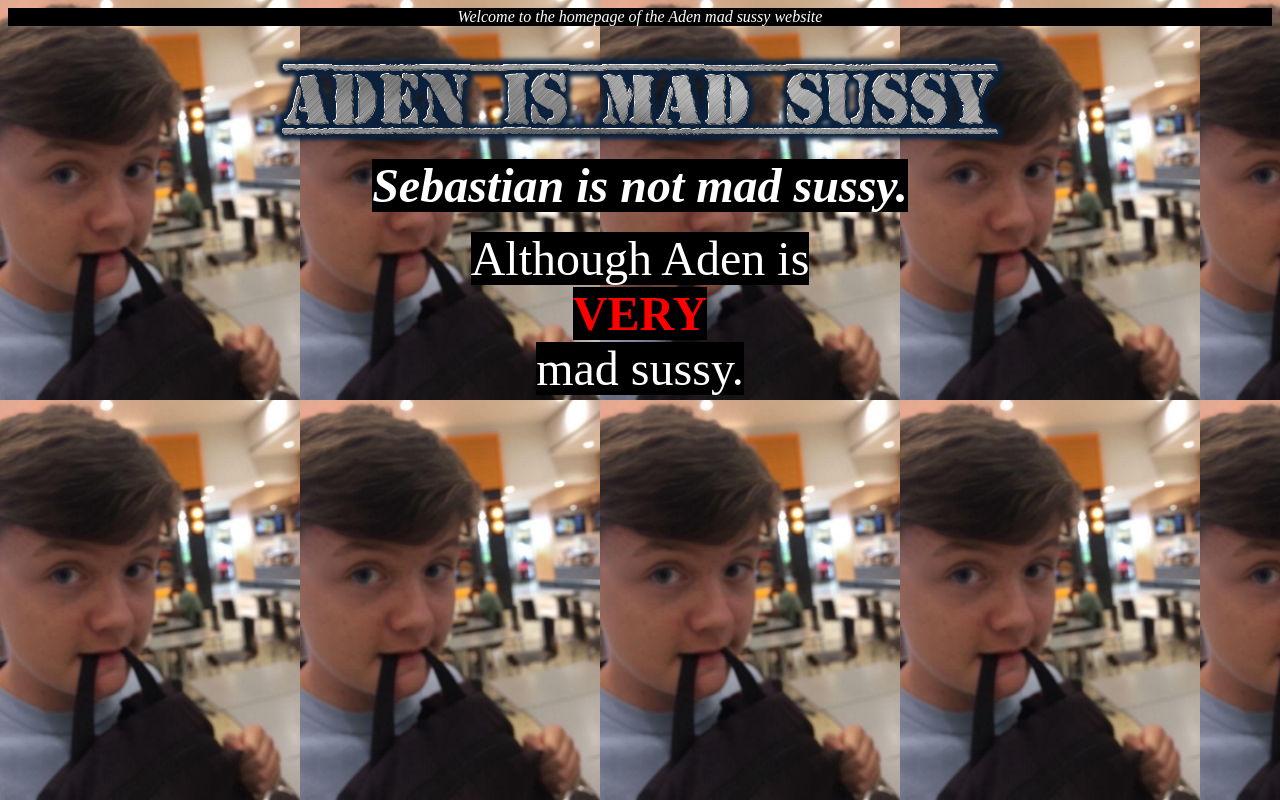
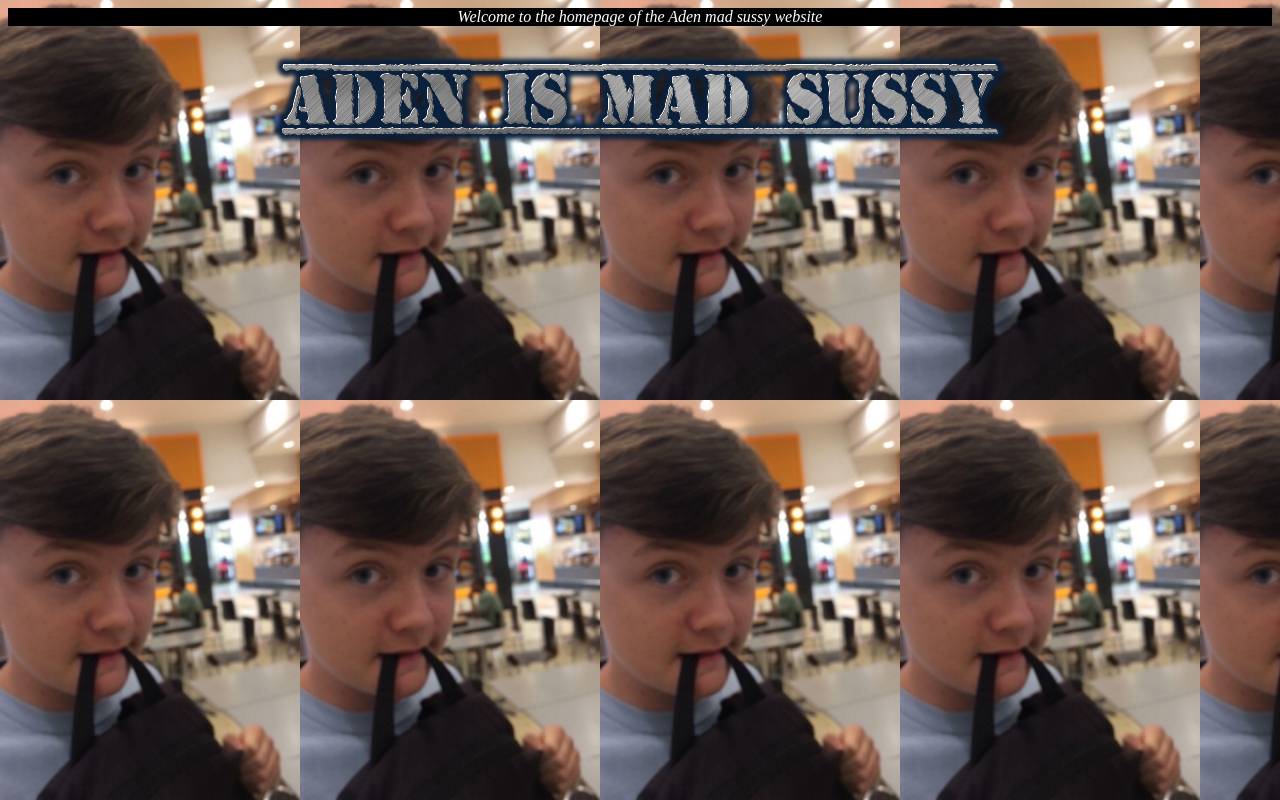
Before and after one commit to sebtheman/aden-is-mad-sussy, a plain HTML site: page docs/index.html in a window 1280 px wide. Drawn offline with Linux system fonts and the light colour scheme; no server answers.

Commit message:
get rid of unneccesary code

```diff
--- a/docs/index.html
+++ b/docs/index.html
@@ -57,12 +57,6 @@
               color: white;
               background-color: black;
             }
-            .adenmadsussy {
-
-            }
-            .adenmadsussylines {
-
-            }
         </style>
     </header>
     <body>
@@ -72,11 +66,6 @@
         </div>
         <br>
         <center><img src="https://github.com/sebtheman/aden-is-mad-sussy/raw/master/docs/adenmadsussy.png"</center>
-        <div class="notmadsussy">
-        <center><i><font size="+22" style="color:white;background-color:black";><b>Sebastian is not mad sussy.</b></font></i></center>
-        </div>
-        <br>
-        <center><font size="+10" style="color:white;background-color:black"> Although Aden is</font></center><center><font size="+20" style="color:red;background-color:black"><b> VERY </b></font></center><center><font size="+10" style="color:white;background-color:black">mad sussy.</font></center>
         <script>
             includeHTML();
         </script>
```
